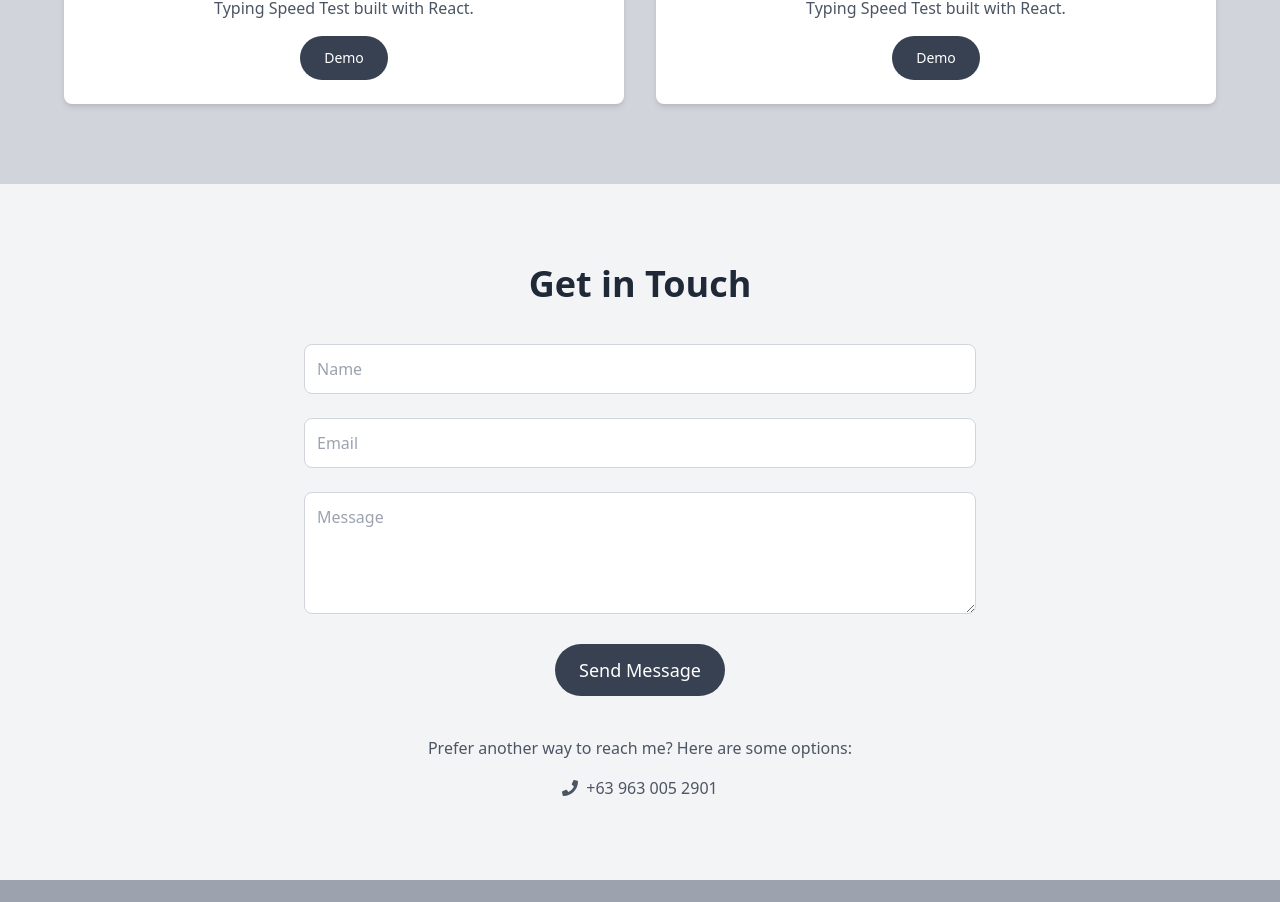
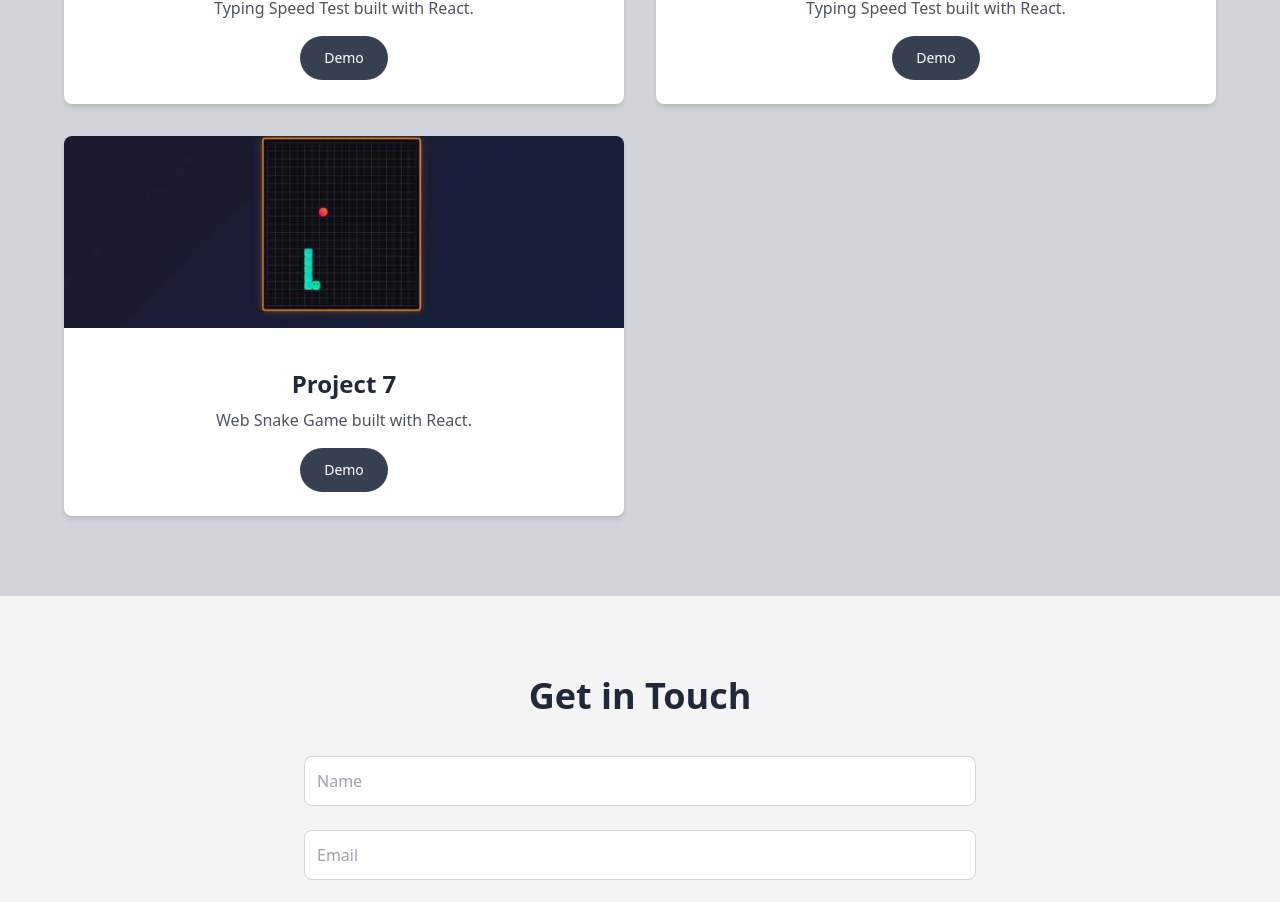
Before and after one commit to Secretive-Plotterrr/Web-Portfolio, a React (Create React App) app: page / in a window 1280 px wide. Shown: the part 3260-4162 px from the top of the page. Built offline with nearby package versions, Linux system fonts and the light colour scheme.

Commit message:
Added a new project"

```diff
--- a/src/components/Projects.jsx
+++ b/src/components/Projects.jsx
@@ -37,6 +37,12 @@ function Projects() {
       description: 'Typing Speed Test built with React.',
       image: `${process.env.PUBLIC_URL}/img/project6.png`, // Corrected backticks for template literal
       demoLink: 'https://secretive-plotterrr.github.io/To-do-List/', // Replace with actual GitHub link
+    },
+    {
+      title: 'Project 7',
+      description: 'Web Snake Game built with React.',
+      image: `${process.env.PUBLIC_URL}/img/project7.png`, // Corrected backticks for template literal
+      demoLink: 'https://secretive-plotterrr.github.io/Snake-Game/', // Replace with actual GitHub link
     },
   ];
 
```
Also changed, not shown: public/img/project7.png (added).
